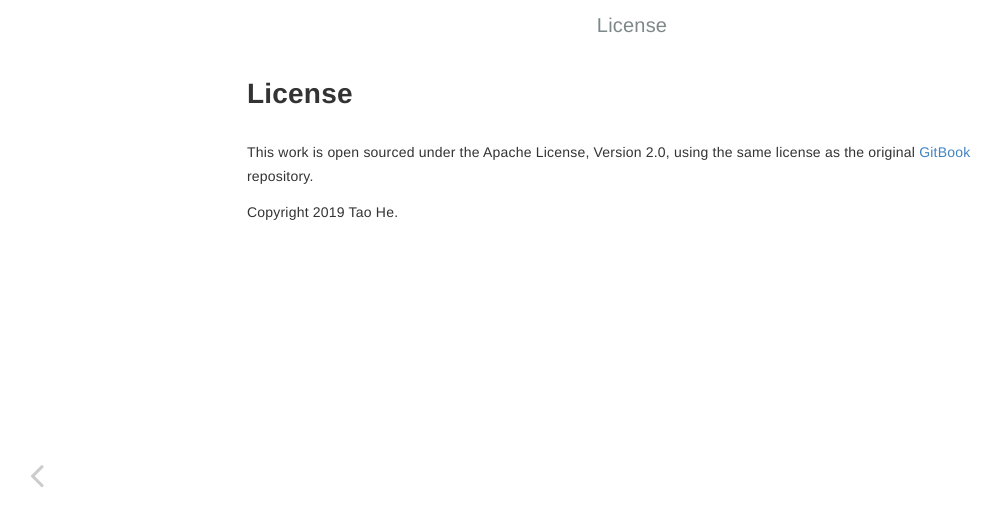
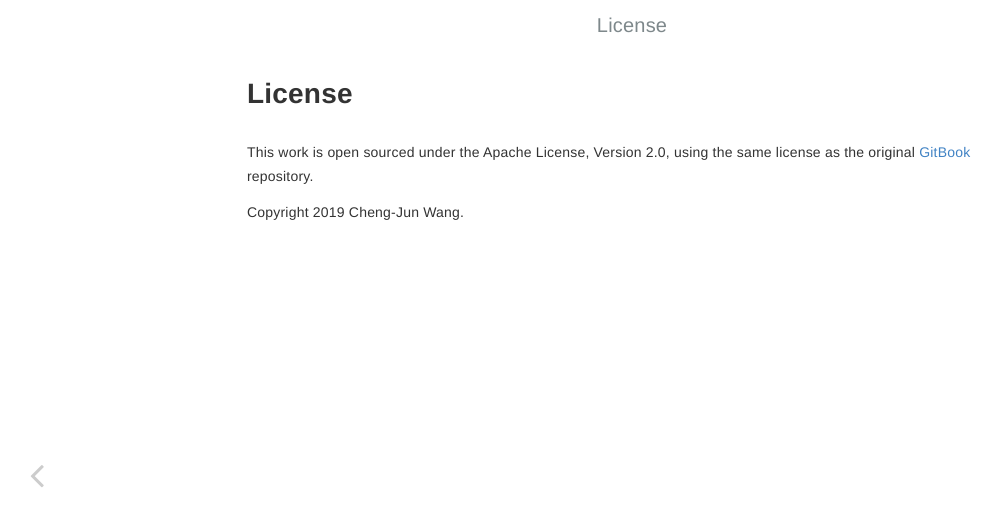
Before and after one commit to data-journalism/data-journalism.github.io, a Jekyll site: the page built from _posts/2019-04-29-license.md, in a window 1280 px wide. Shown: the top 526 px of the page, without its empty margins (8-1009 px from the left). Built offline with Jekyll 4.4.1, drawn with Linux system fonts in a browser that asks for light colours.

Commit message:
Update 2019-04-29-license.md

```diff
--- a/_posts/2019-04-29-license.md
+++ b/_posts/2019-04-29-license.md
@@ -1,6 +1,6 @@
 ---
 title: License
-author: Tao He
+author: Cheng-Jun Wang
 date: 2022-08-01
 category: Jekyll
 layout: post
@@ -9,4 +9,4 @@ layout: post
 This work is open sourced under the Apache License, Version 2.0, using the
 same license as the original [GitBook](https://github.com/GitbookIO/gitbook) repository.
 
-Copyright 2019 Tao He.
+Copyright 2019 Cheng-Jun Wang.
```
